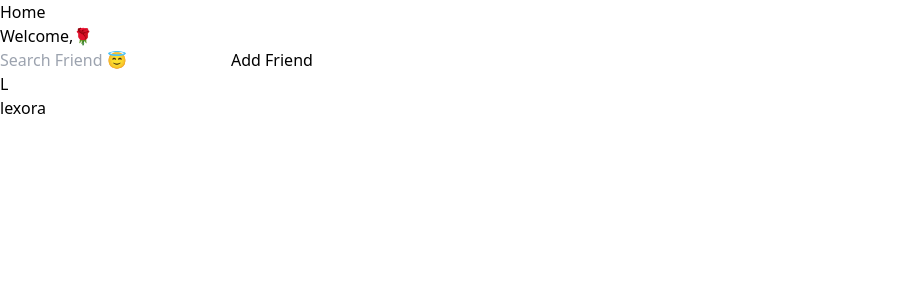
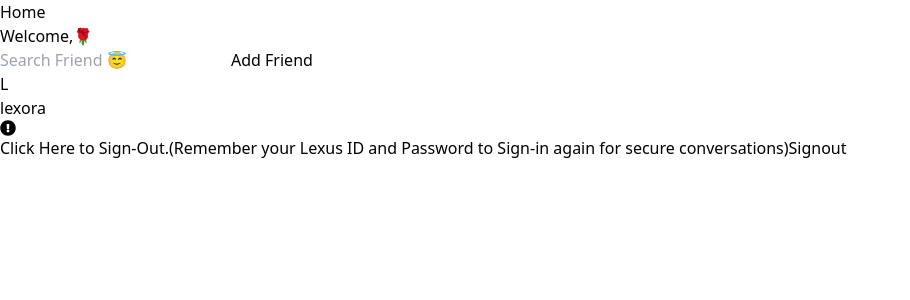
Before and after one commit to Coder-Xylem/lexora-frontend, a React (Vite) app: page /contacts in a window 1280 px wide. Shown: the top 300 px of the page, without its empty margins (0-910 px from the left). Built offline with nearby package versions, Linux system fonts and the light colour scheme; no server answers.

Commit message:
test 2.6

```diff
--- a/src/components/List.jsx
+++ b/src/components/List.jsx
@@ -140,7 +140,7 @@
                 </div>
               )
             ))}
-                  {/* <div className="text-sm text-gray-300 mt-4 flex items-center space-x-2">
+                  <div className="text-sm text-gray-300 mt-4 flex items-center space-x-2">
             <FaExclamationCircle className="text-yellow-400" />
             <p>
               Click Here to Sign-Out.(Remember your Lexus ID and Password to Sign-in again for secure conversations)
@@ -154,7 +154,7 @@
                   Signout
                 </button>
             </p>
-          </div> */}
+          </div>
           </div>
 
           {/*bottom */}
```
